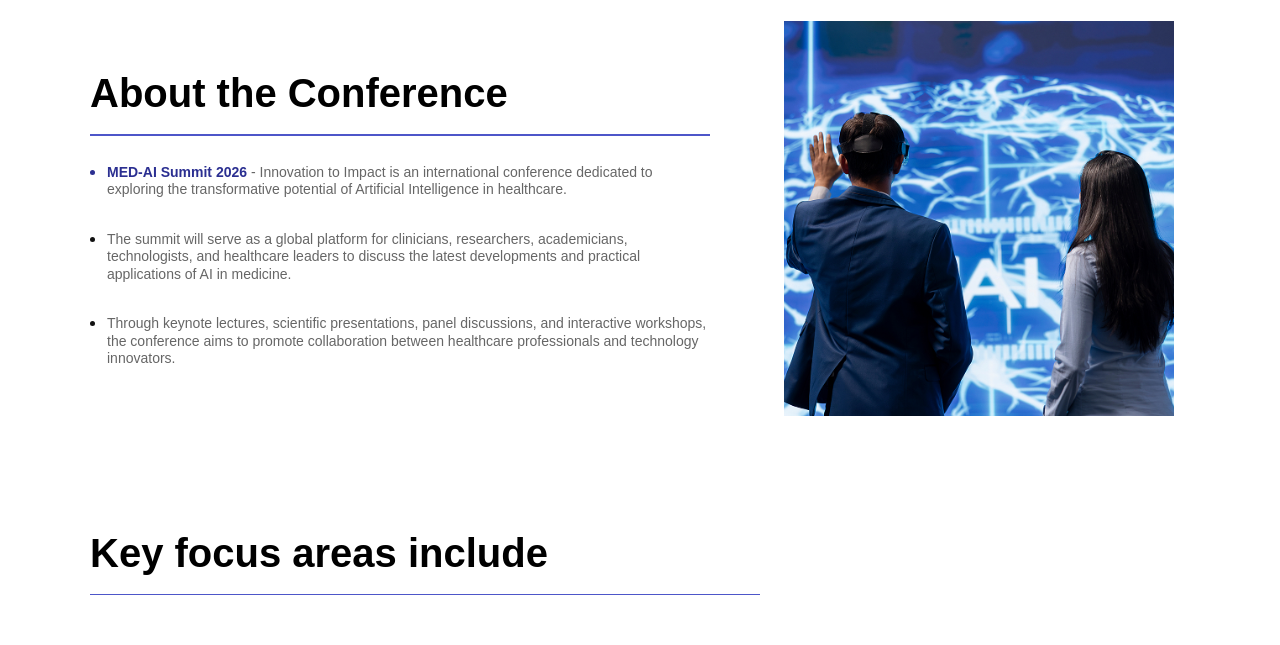
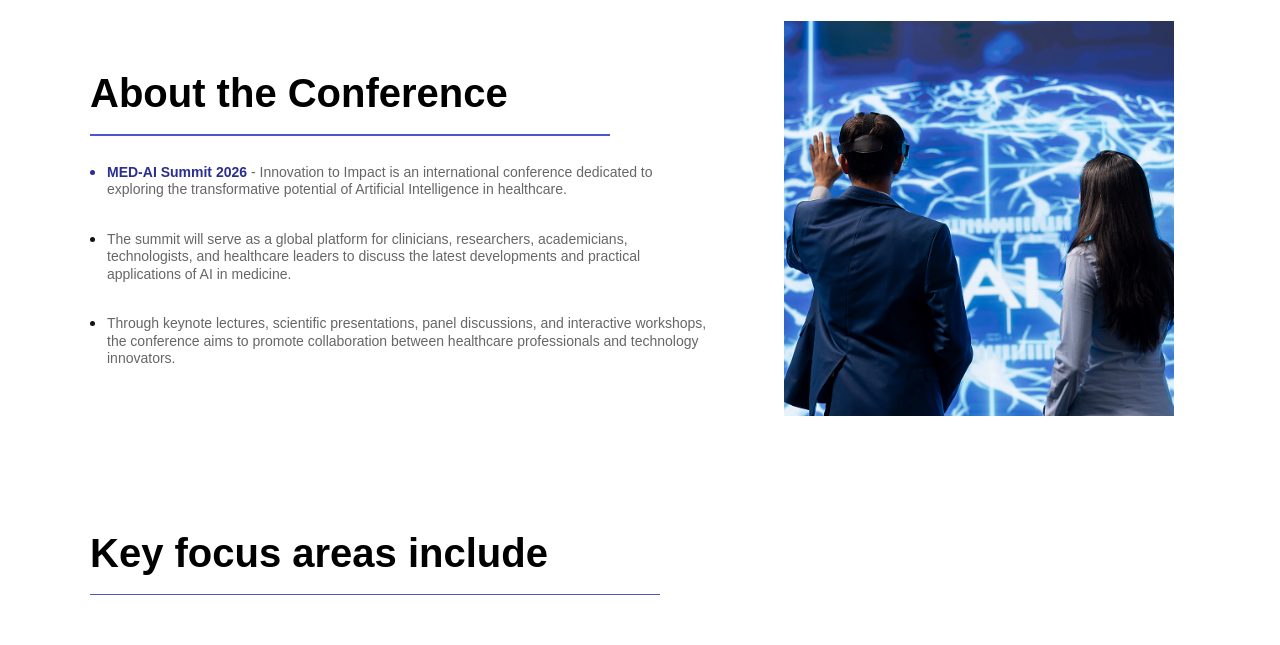
Before and after one commit to ayatiworkstechnologies/Vels-Mid--AI-Summit, a Next.js app: page / in a window 1280 px wide. Shown: the part 2160-2805 px from the top of the page. Built offline with nearby package versions, Linux system fonts and the light colour scheme.

Commit message:
underline width fixed

```diff
--- a/components/AboutConference.tsx
+++ b/components/AboutConference.tsx
@@ -10,7 +10,7 @@ export default function AboutConference() {
             About the Conference
           </h2>
 
-          <div className="mt-4 h-[1.5px] w-full max-w-[620px] bg-[#4d56c9]" />
+          <div className="mt-4 h-[1.5px] w-full max-w-[520px] bg-[#4d56c9]" />
 
           <div className="mt-7 max-w-[650px] space-y-8 text-[13px] leading-[1.25] text-[#666666] sm:text-[14px]">
             <div className="flex items-start gap-3">
--- a/components/KeyFocusAreas.tsx
+++ b/components/KeyFocusAreas.tsx
@@ -33,7 +33,7 @@ export default function KeyFocusAreas() {
             Key focus areas include
           </h2>
 
-          <div className="mt-4 h-[1.5px] w-full max-w-[670px] bg-[#4d56c9]" />
+          <div className="mt-4 h-[1.5px] w-full max-w-[570px] bg-[#4d56c9]" />
         </div>
 
         {/* Cards */}
--- a/components/WelcomeMessage.tsx
+++ b/components/WelcomeMessage.tsx
@@ -24,7 +24,7 @@ export default function WelcomeMessage() {
             Welcome Message
           </h2>
 
-          <div className="mt-4 h-[2px] w-full bg-[#5b60d6]" />
+          <div className="mt-4 h-[2px] w-[450px] bg-[#5b60d6]" />
 
           <div className="mt-6 max-w-[720px] space-y-4 text-[14px] leading-[1.25] text-[#5f5f5f] sm:text-[15px]">
             <p>
```
